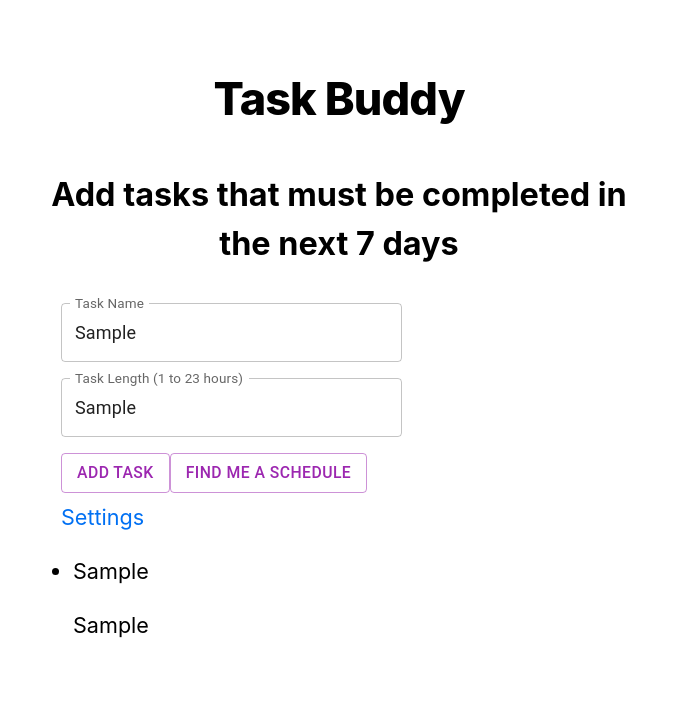
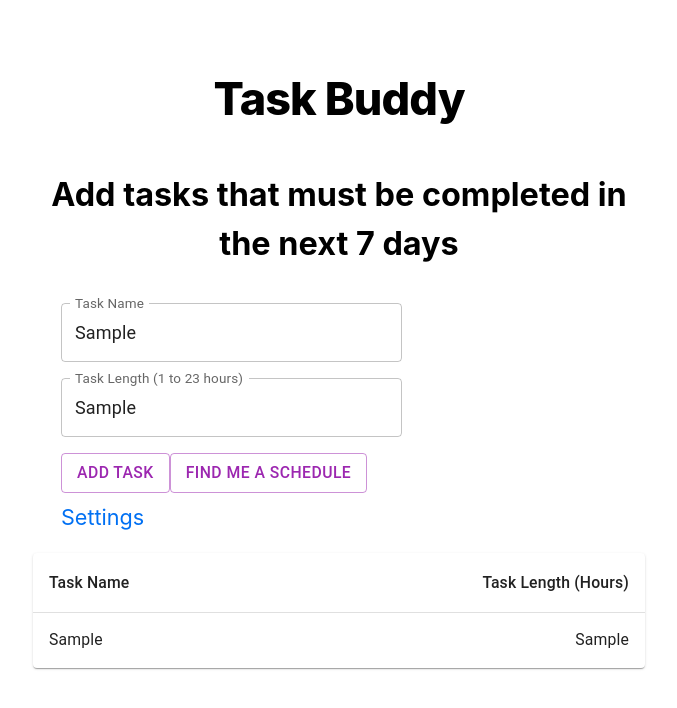
Before and after one commit to cac-admin/sam-onboarding, a Next.js app in the folder Frontend/: page / in a window 1280 px wide. Both pictures are taken after typing "Sample", "Sample" into the empty fields and a click on the button "ADD TASK". Shown: the top 708 px of the page, without its empty margins (301-978 px from the left). Built offline with nearby package versions, Linux system fonts and the light colour scheme.

Commit message:
working frontend (mostly)

```diff
--- /dev/null
+++ b/Frontend/components/Tasks.jsx
@@ -0,0 +1,119 @@
+import Table from '@mui/material/Table';
+import TableBody from '@mui/material/TableBody';
+import TableCell from '@mui/material/TableCell';
+import TableContainer from '@mui/material/TableContainer';
+import TableHead from '@mui/material/TableHead';
+import TableRow from '@mui/material/TableRow';
+import Paper from '@mui/material/Paper';
+import Button from '@mui/material/Button';
+import { useState } from 'react';
+
+
+export default function Tasks(props)
+{
+    // const [result, setResult] = useState(props.result);
+    const [resMsg, setResMsg] = useState('');
+
+    const handleCall = async() => {
+        try {
+            const body = JSON.stringify({
+              "user": localStorage.getItem('username'),
+              "tasks": props.result
+            })
+            console.log(body)
+            const res = await fetch("http://localhost:8000/confirm/", {
+                method: 'POST',
+                headers: {
+                    'Content-Type': 'application/json'
+                },
+                body: body
+            });
+
+            const data = await res.json();
+
+            if (res.status == 200)
+            {
+                console.log(data);
+                setResMsg(data)
+            }
+            else
+            {
+                setResMsg(data);
+            }
+
+        } catch (err) {
+            console.error(err);
+        }
+    }
+
+
+    function handleEdit()
+    {
+        return // nothing yet
+    }
+
+        return props.result == null ?  (
+    <TableContainer component={Paper}>
+      <Table sx={{ minWidth: 50 }} aria-label="simple table">
+        <TableHead>
+          <TableRow>
+            <TableCell>Task Name</TableCell>
+            <TableCell align="right">Task Length (Hours)</TableCell>
+          </TableRow>
+        </TableHead>
+        <TableBody>
+          {props.taskItems.map((task) => (
+            <TableRow
+              key={task.name}
+              sx={{ '&:last-child td, &:last-child th': { border: 0 } }}
+            >
+              <TableCell component="th" scope="row">
+                {task.name}
+              </TableCell>
+              <TableCell align="right">{task.length}</TableCell>
+            </TableRow>
+          ))}
+        </TableBody>
+      </Table>
+    </TableContainer>
+
+
+        ) :  (
+        <TableContainer component={Paper}>
+            <Table sx={{ minWidth: 50 }} aria-label="simple table">
+              <TableHead>
+                <TableRow>
+                  <TableCell>Task Name</TableCell>
+                  <TableCell>Start Time</TableCell>
+                  <TableCell>End Time</TableCell>
+                  <TableCell align="right">Task Length (Hours)</TableCell>
+                </TableRow>
+              </TableHead>
+              <TableBody>
+                {props.result.map((task) => (
+                  <TableRow
+                    key={task.name}
+                    sx={{ '&:last-child td, &:last-child th': { border: 0 } }}
+                  >
+                    <TableCell component="th" scope="row">
+                      {task.name}
+                    </TableCell>
+                    <TableCell component="th" scope="row">
+                      {task.start}
+                    </TableCell>
+                    <TableCell component="th" scope="row">
+                      {task.end}
+                    </TableCell>
+                    <TableCell align="right">{task.length}</TableCell>
+                  </TableRow>
+                ))}
+              </TableBody>
+            </Table>
+            <Button variant="contained" color="primary" onClick={handleCall} >Confirm</Button>
+            <Button style={{margin:20}} variant="contained" color="primary" onClick={handleEdit} >Edit</Button>
+            <h4>{resMsg}</h4>
+
+        </TableContainer>
+        );
+
+}
--- a/Frontend/pages/index.jsx
+++ b/Frontend/pages/index.jsx
@@ -6,18 +6,19 @@ import TextField from '@mui/material/TextField';
 import Button from '@mui/material/Button';
 import styles from '../styles/Headings.module.css';
 import { useState } from 'react';
-import { useRouter } from 'next/router';
+// import { useRouter } from 'next/router';
 import Link from 'next/link';
-
+import Tasks from '../components/Tasks';
 
 export default function Home()
 {
-  const router = useRouter();
+  // const router = useRouter();
 
   const [resMsg, setResMsg] = useState('');
   const [name, setName] = useState('');
   const [length, setLength] = useState('');
   const [taskItems, setTaskItems] = useState([]);
+  const [result, setResult] = useState(null);
 
   function handleLength(event)
   {
@@ -29,7 +30,7 @@ export default function Home()
     setName(event.target.value);
   }
 
-  function handleTask(event)
+  function handleTask()
   {
     setTaskItems([...taskItems, {
     "name": name,
@@ -58,6 +59,7 @@ export default function Home()
         {
             console.log(data);
             setTaskItems([]);
+            setResult(data.tasks);
         }
         else
         {
@@ -99,12 +101,10 @@ export default function Home()
         </Link>
         <h4 className={styles.centered}>{resMsg}</h4>
         </Box>
-        <ul>
-          {taskItems.map((task) => <li key={task.name}><p>{task.name}</p><span>{task.length}</span></li>)}
-        </ul>
 
-
-
+        <div>
+          <Tasks result={result} taskItems={taskItems} />
+        </div>
       </section>
     </Layout>
   )
```
Also changed, not shown: 2 other files (tests, documents, lock files or other folders).
